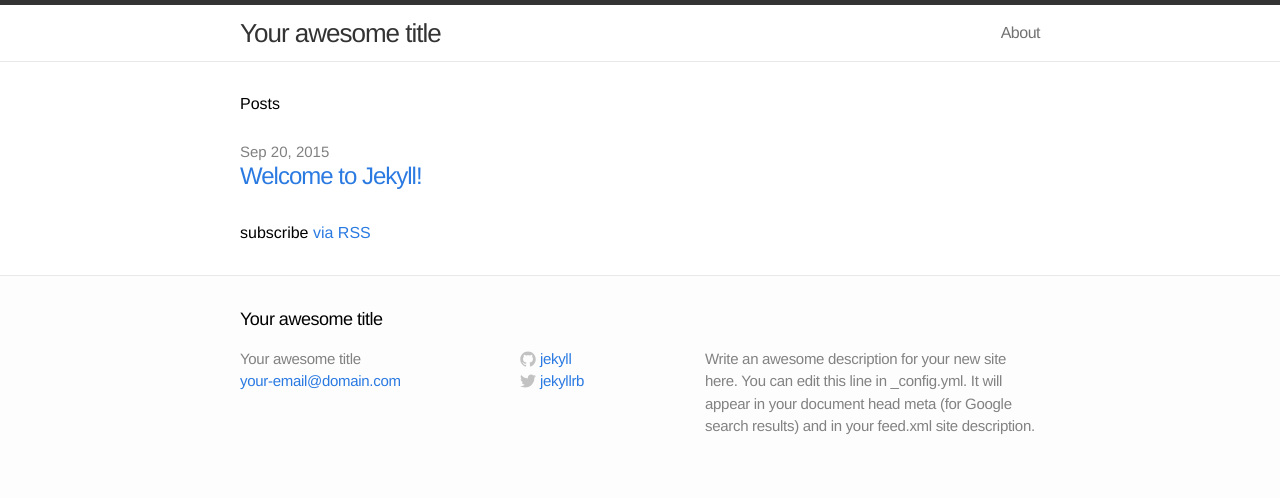
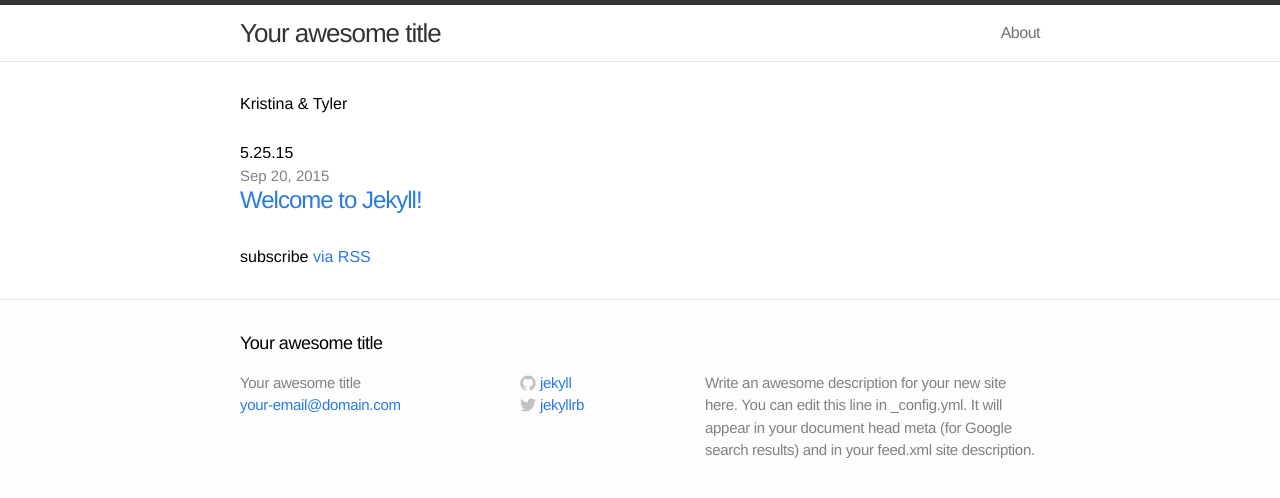
Before and after one commit to TyMagnin/tymagnin.github.io, a Jekyll site: the page built from index.html, in a window 1280 px wide. Shown: the top 498 px of the page. Built offline with Jekyll 4.4.1, drawn with Linux system fonts in a browser that asks for light colours.

Commit message:
changing title

```diff
--- a/index.html
+++ b/index.html
@@ -4,7 +4,8 @@ layout: default
 
 <div class="home">
 
-  <h1>Posts</h1>
+  <h1>Kristina & Tyler</h1>
+  <span>5.25.15</span>
 
   <ul class="posts">
     {% for post in site.posts %}
```
